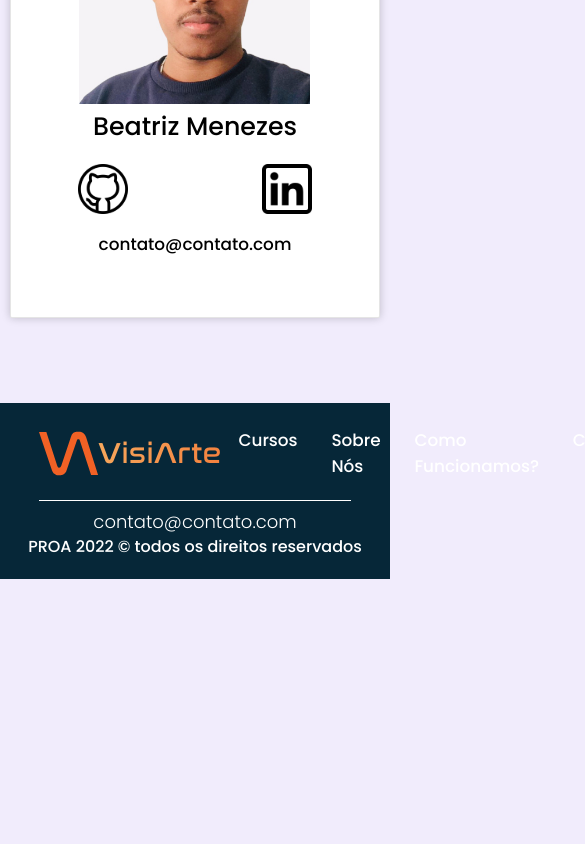
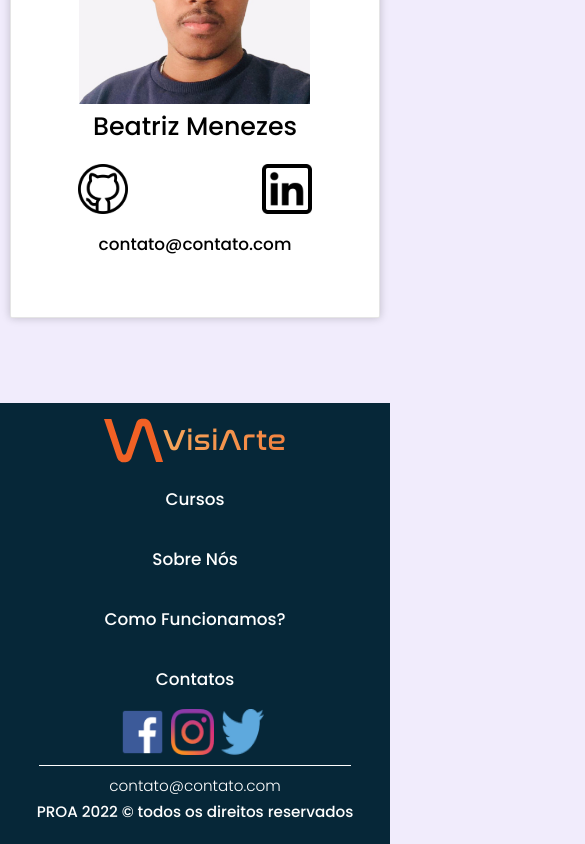
Before and after one commit to luzka1/DemodayVisiArte, a React (Create React App) app in the folder VisiArte/: page /SobreNos in a window 390 px wide. Shown: the part 5077-5921 px from the top of the page, 585 px wide, since content can reach past the window. Before the commit the page ends 5656 px from the top, so only its background shows below. Built offline with nearby package versions, Linux system fonts and the light colour scheme.

Commit message:
footer responsivo

```diff
--- a/VisiArte/src/components/landingpage/comentarios/Comentarios.jsx
+++ b/VisiArte/src/components/landingpage/comentarios/Comentarios.jsx
@@ -28,8 +28,8 @@ function Comentarios() {
                 <div className={styles.comentarios}>
 
                     <motion.div className={styles.box}
-                        whileHover={{ scale: [null, 1.2, 1.1] }}
-                        whileTap={{ scale: 0.8 }}
+                        whileHover={{ scale: [null, 1, 1.1] }}
+                        whileTap={{ scale: 0.9 }}
                         transition={{ duration: 0.3, type: "spring", stiffness: 400, damping: 50 }}
                     >
                         <div className={styles.top}>
@@ -43,8 +43,8 @@ function Comentarios() {
                     </motion.div>
 
                     <motion.div className={styles.box}
-                        whileHover={{ scale: [null, 1.2, 1.1] }}
-                        whileTap={{ scale: 0.8 }}
+                        whileHover={{ scale: [null, 1, 1.1] }}
+                        whileTap={{ scale: 0.9 }}
                         transition={{ duration: 0.3, type: "spring", stiffness: 400, damping: 50 }}
                     >
                         <div className={styles.top}>
@@ -58,8 +58,8 @@ function Comentarios() {
                     </motion.div>
 
                     <motion.div className={styles.box}
-                        whileHover={{ scale: [null, 1.2, 1.1] }}
-                        whileTap={{ scale: 0.8 }}
+                        whileHover={{ scale: [null, 1 ,1.1] }}
+                        whileTap={{ scale: 0.9 }}
                         transition={{ duration: 0.3, type: "spring", stiffness: 400, damping: 50 }}
                     >
                         <div className={styles.top}>
--- a/VisiArte/src/components/landingpage/footer/Footer.jsx
+++ b/VisiArte/src/components/landingpage/footer/Footer.jsx
@@ -21,10 +21,11 @@ function Footer() {
                 <div className={styles.item}><text>Como Funcionamos?</text></div>
                 <div className={styles.item}><text>Contatos</text></div>
                 </div>
-
+                    <div className={styles.redes}>
                 <div className={styles.redesocial}><img src={facebook} alt="Logo Facebook"></img></div>
                 <div className={styles.redesocial}><img src={insta} alt="Logo Instagram"></img></div>
                 <div className={styles.redesocial}><img className={styles.tt}src={twitter} alt="Logo Twitter"></img></div>
+            </div>
             </div>
 
             <div className={styles.bottom}>
--- a/VisiArte/src/components/landingpage/footer/Footer.module.css
+++ b/VisiArte/src/components/landingpage/footer/Footer.module.css
@@ -44,25 +44,66 @@
     width: 7vh;
     height: 7vh;
 }
+.redes{
+    display: flex;
+    width: auto;
+}
 .redesocial{
     padding: 0.5%;
     cursor: pointer;
-    width: 5%;
+    width: 100%;
     height: auto;
 }
 .redesocial img{
-    width: 80%;
+    width: 90%;
+    height: 90%;
 }
-.tt{
-    height: 100%;
-}
+
 .bottom{
     color: #fff;
     text-align: center;
     padding: 2% 0 5% 0;
     line-height: 3vh;
 }
+.bottom p {
+    font-size: 1.8vh;
+}
 .contato{
     font-family: poppins-l;
-    font-size: large;
+    font-size: 2vh;
 }
+@media only screen and (max-width:480px) {
+    .top{
+        flex-direction: column;
+    }
+    .items{
+        flex-direction: column;
+        text-align: center;
+    }
+    .redes {
+        display: flex;
+        flex-direction: row;
+    }
+}
+
+@media only screen and (min-width:481px) {
+
+    @media only screen and (max-width:768px) {
+        .top{
+            flex-direction: column;
+        }
+        .items{
+            flex-direction: column;
+            text-align: center;
+        }
+        .redes {
+            display: flex;
+            flex-direction: row;
+        }
+    }
+}
+
+@media only screen and (min-width:769px) {
+
+    @media only screen and (max-width:1200px) {}
+}
```
